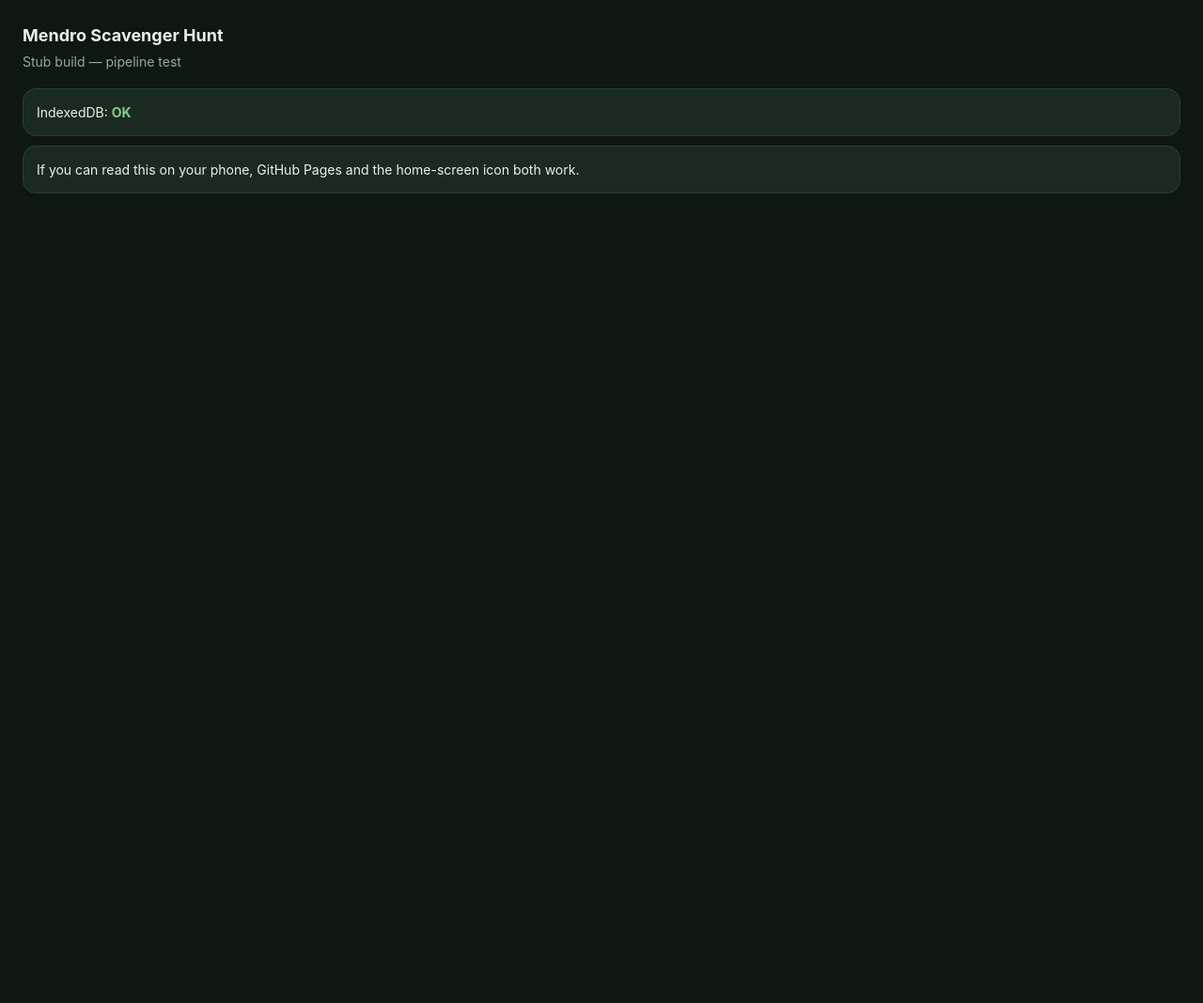
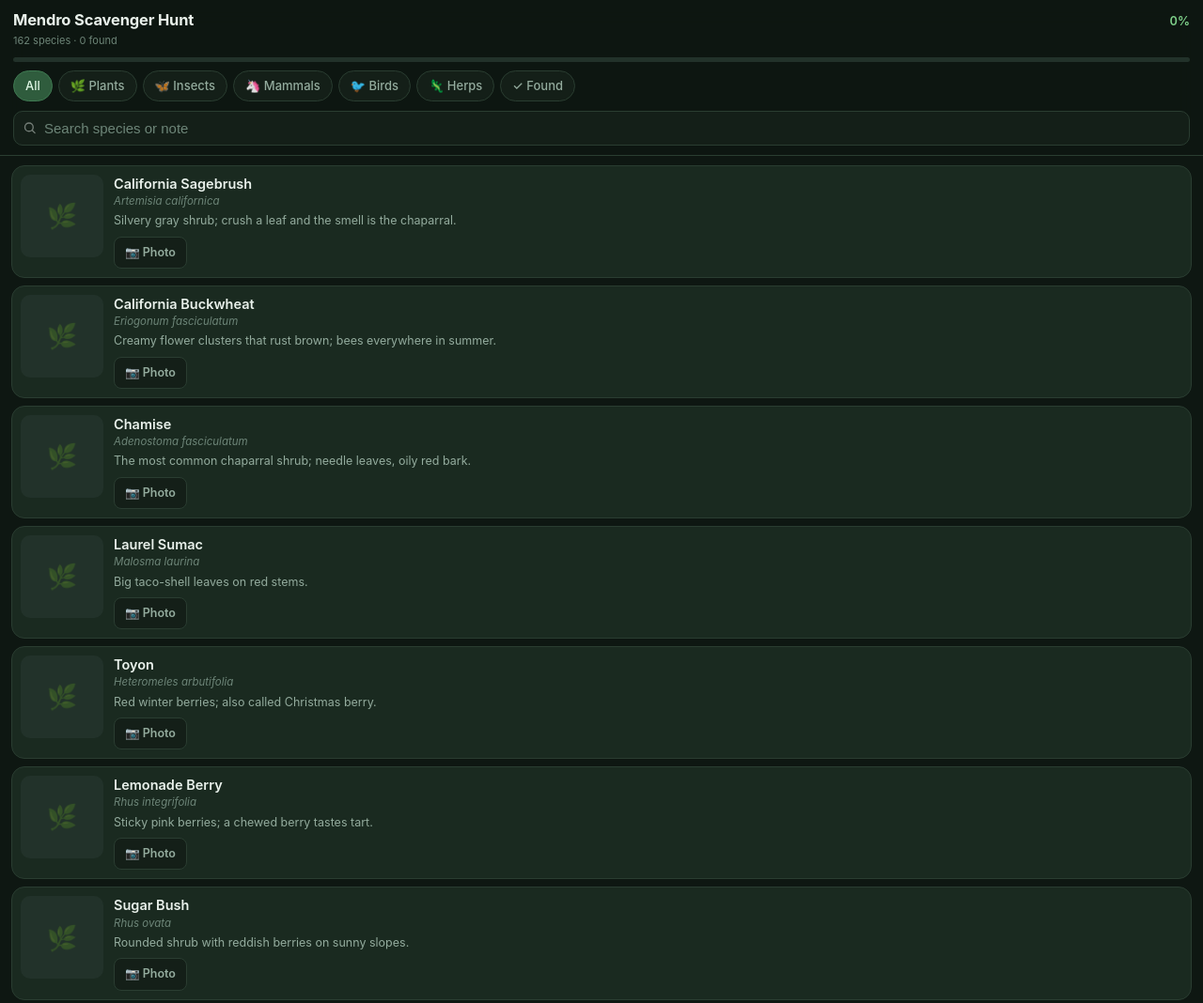
Before and after one commit to lmendro7/Mendro_Santa_Ynez_Scavenger_Hunt, a plain HTML site: page index.html in a window 1280 px wide. Shown: the top 1068 px of the page at 94% size. Before the commit the page ends 800 px from the top, so only its background shows below. Drawn offline with Linux system fonts and the light colour scheme; no server answers.

Commit message:
Replace stub with hunt page shell

```diff
--- a/index.html
+++ b/index.html
@@ -3,28 +3,51 @@
 <head>
 <meta charset="utf-8">
 <meta name="viewport" content="width=device-width,initial-scale=1,viewport-fit=cover">
+<meta name="mobile-web-app-capable" content="yes">
 <meta name="apple-mobile-web-app-capable" content="yes">
+<meta name="apple-mobile-web-app-status-bar-style" content="black-translucent">
 <meta name="apple-mobile-web-app-title" content="Mendro SY Hunt">
 <meta name="theme-color" content="#0e1712">
-<title>Mendro_Santa_Ynez_Scavenger_Hunt</title>
-<style>
-body{margin:0;background:#0e1712;color:#e9f1eb;font:16px/1.5 -apple-system,BlinkMacSystemFont,sans-serif;padding:24px}
-h1{font-size:18px;margin:0 0 4px}p{color:#93ab9d;font-size:14px;margin:0 0 18px}
-.card{background:#1a2a20;border:1px solid #2a3d31;border-radius:14px;padding:14px;margin-bottom:10px;font-size:14px}
-b{color:#7ed08a}
-</style>
+<title>Mendro Scavenger Hunt</title>
+<link rel="stylesheet" href="app.css">
 </head>
 <body>
-<h1>Mendro Scavenger Hunt</h1>
-<p>Stub build — pipeline test</p>
-<div class="card" id="s">Checking browser storage…</div>
-<div class="card">If you can read this on your phone, GitHub Pages and the home-screen icon both work.</div>
-<script>
-const el = document.getElementById('s');
-const req = indexedDB.open('mendro-test', 1);
-req.onupgradeneeded = () => req.result.createObjectStore('x');
-req.onsuccess = () => el.innerHTML = 'IndexedDB: <b>OK</b>';
-req.onerror = () => el.innerHTML = 'IndexedDB: <b>blocked</b> (private browsing?)';
-</script>
+<header>
+  <div class="titles">
+    <div>
+      <h1>Mendro Scavenger Hunt</h1>
+      <div class="counts" id="counts">Loading&hellip;</div>
+    </div>
+    <span class="pct" id="pct">0%</span>
+  </div>
+  <div class="bar"><i id="fill"></i></div>
+  <div class="chips" id="chips">
+    <button class="chip on" data-f="all">All</button>
+    <button class="chip" data-f="P">&#127807; Plants</button>
+    <button class="chip" data-f="I">&#129419; Insects</button>
+    <button class="chip" data-f="M">&#129412; Mammals</button>
+    <button class="chip" data-f="B">&#128038; Birds</button>
+    <button class="chip" data-f="H">&#129422; Herps</button>
+    <button class="chip" data-f="found">&#10003; Found</button>
+  </div>
+  <div class="sw">
+    <svg width="15" height="15" viewBox="0 0 24 24" fill="none" stroke="currentColor" stroke-width="2.2" stroke-linecap="round"><circle cx="11" cy="11" r="7"/><path d="M16.5 16.5 21 21"/></svg>
+    <input id="q" type="search" placeholder="Search species or note" autocomplete="off" autocorrect="off" autocapitalize="off" spellcheck="false">
+  </div>
+</header>
+<ul id="list"></ul>
+<div id="status">Photos are saved on this device only.</div>
+<div id="lb" hidden>
+  <div class="lbtop">
+    <button class="lbx" id="lbx" aria-label="Close">&#10005;</button>
+    <div id="cap"></div>
+  </div>
+  <div id="stage"><img id="lbImg" alt=""></div>
+  <div class="hint">Pinch or double-tap to zoom</div>
+</div>
+<input id="file" type="file" accept="image/*" capture="environment">
+<div id="toast"></div>
+<script src="data.js" defer></script>
+<script src="app.js" defer></script>
 </body>
 </html>
```
